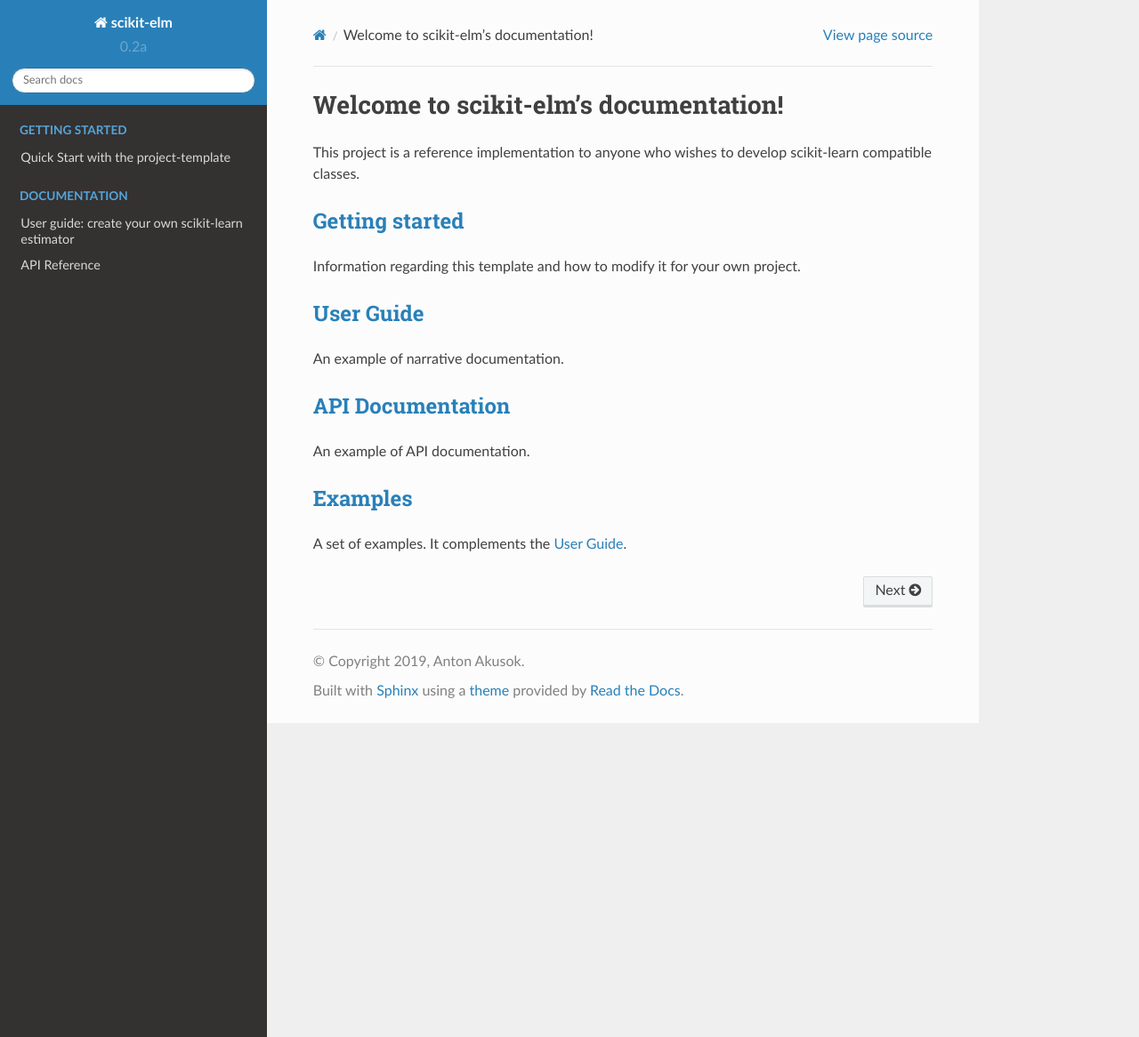
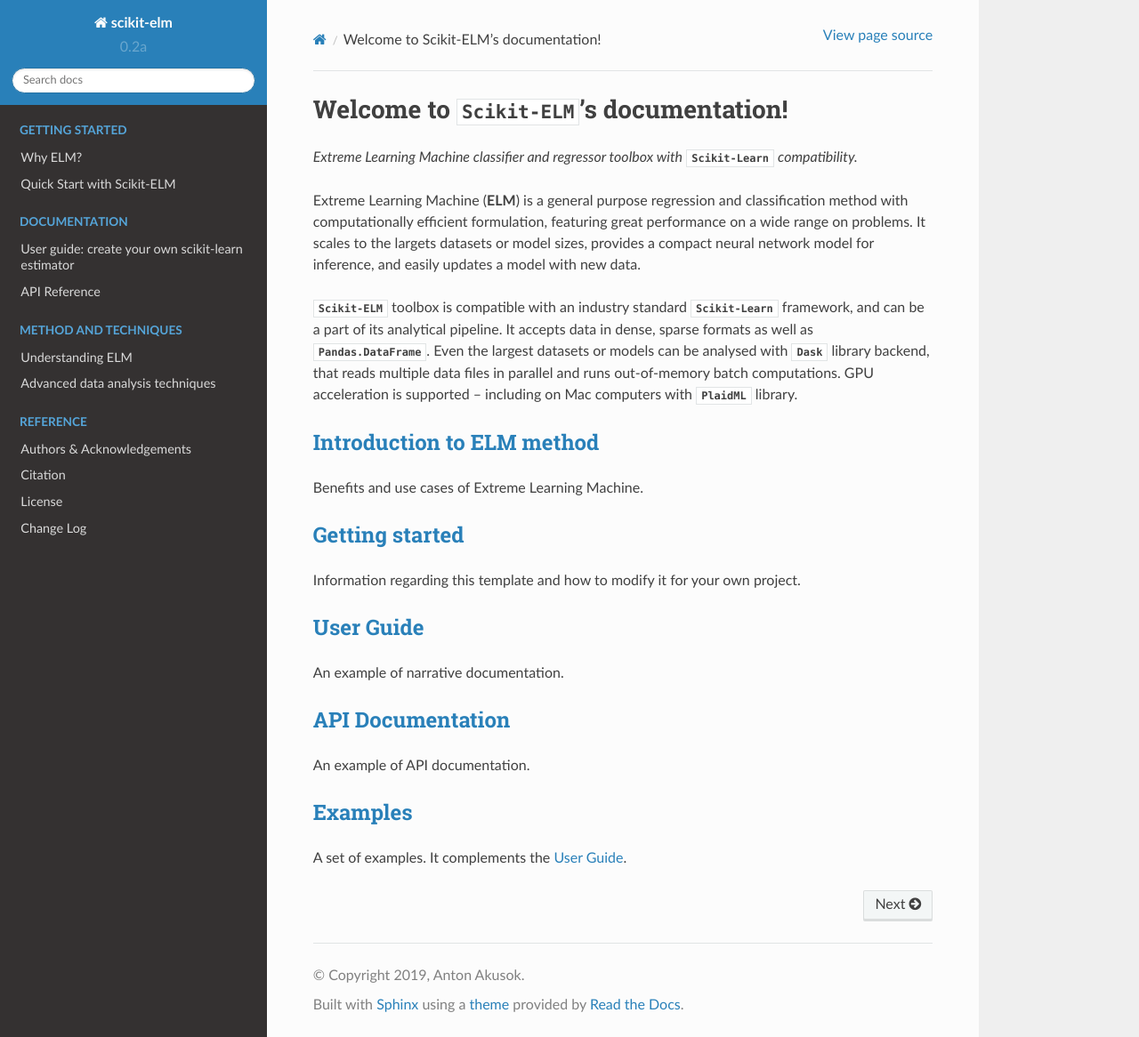
Before and after one commit to akusok/scikit-elm, a Sphinx documentation site: the page built from doc/index.rst, in a window 1280 px wide and 1166 px high. Shown: the whole window at 89% size. Built offline with Sphinx 7.4.7 and the Read the Docs theme 2.0.0, drawn with Linux system fonts in a browser that asks for light colours; formulas are drawn with MathJax 3; pages that are not in the unit, such as notebooks, are missing from menus.

Commit message:
Merged old documentation

```diff
--- /dev/null
+++ b/doc/acknowledgements.rst
@@ -0,0 +1,6 @@
+Authors & Acknowledgements
+--------------------------
+
+me, who else?
+
+wanna thank Arcada and TUF for supporting development of this software, and UIowa for the previous version with its theoretical stuff
--- a/doc/index.rst
+++ b/doc/index.rst
@@ -1,20 +1,22 @@
-.. project-template documentation master file, created by
-   sphinx-quickstart on Mon Jan 18 14:44:12 2016.
-   You can adapt this file completely to your liking, but it should at least
-   contain the root `toctree` directive.
+Welcome to :mod:`Scikit-ELM`'s documentation!
+=============================================
 
-Welcome to scikit-elm's documentation!
-============================================
+*Extreme Learning Machine classifier and regressor toolbox with* :mod:`Scikit-Learn` *compatibility.*
 
-This project is a reference implementation to anyone who wishes to develop
-scikit-learn compatible classes.
+Extreme Learning Machine (**ELM**) is a general purpose regression and classification method with computationally efficient formulation, featuring great performance on a wide range on problems. It scales to the largets datasets or model sizes, provides a compact neural network model for inference, and easily updates a model with new data.
+
+:mod:`Scikit-ELM` toolbox is compatible with an industry standard :mod:`Scikit-Learn` framework, and can be a part of its analytical pipeline. It accepts data in dense, sparse formats as well as :mod:`Pandas.DataFrame`. Even the largest datasets or models can be analysed with :mod:`Dask` library backend, that reads multiple data files in parallel and runs out-of-memory batch computations. GPU acceleration is supported -- including on Mac computers with :mod:`PlaidML` library.
+
+
 
 .. toctree::
    :maxdepth: 2
    :hidden:
    :caption: Getting Started
 
+   intro
    quick_start
+
 
 .. toctree::
    :maxdepth: 2
@@ -24,6 +26,16 @@
    user_guide
    api
 
+
+.. toctree::
+   :maxdepth: 2
+   :hidden:
+   :caption: Method and techniques
+
+   methodology
+   techniques
+
+
 .. toctree::
    :maxdepth: 2
    :hidden:
@@ -31,19 +43,38 @@
 
    auto_examples/index
 
+
+.. toctree::
+   :maxdepth: 2
+   :hidden:
+   :caption: Reference
+
+   acknowledgements
+   citation
+   license
+   changelog
+
+
+.. todo:: rework this section, add intro right here - like in dask.org
+
+
+`Introduction to ELM method <intro.html>`_
+------------------------------------------
+Benefits and use cases of Extreme Learning Machine.
+
+
 `Getting started <quick_start.html>`_
 -------------------------------------
+Information regarding this template and how to modify it for your own project.
 
-Information regarding this template and how to modify it for your own project.
 
 `User Guide <user_guide.html>`_
 -------------------------------
+An example of narrative documentation.
 
-An example of narrative documentation.
 
 `API Documentation <api.html>`_
 -------------------------------
-
 An example of API documentation.
 
 `Examples <auto_examples/index.html>`_
--- /dev/null
+++ b/doc/intro.rst
@@ -0,0 +1,5 @@
+Why ELM?
+========
+
+
+because
```
Also changed, not shown: doc/api.rst (+10 -2 lines), doc/changelog.rst (added, +11 -0 lines), doc/citation.rst (added, +15 -0 lines), doc/license.rst (added, +29 -0 lines), doc/methodology.rst (added, +63 -0 lines), doc/quick_start.rst (+42 -1 lines), doc/techniques.rst (added, +38 -0 lines), doc/user_guide.rst (+32 -8 lines), doc/_static/policeman.png (added).
